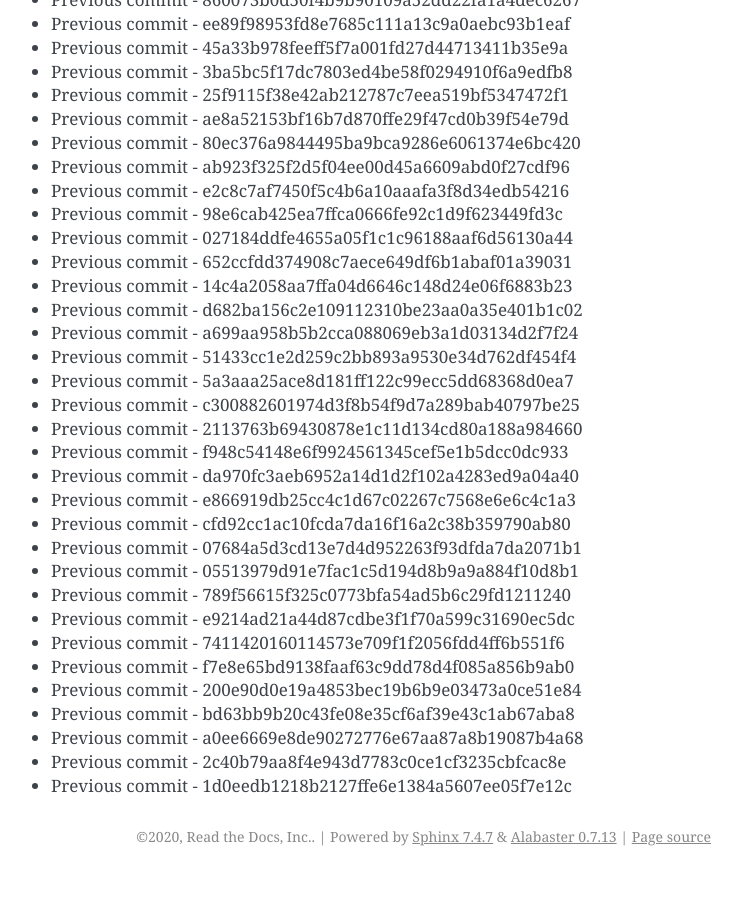
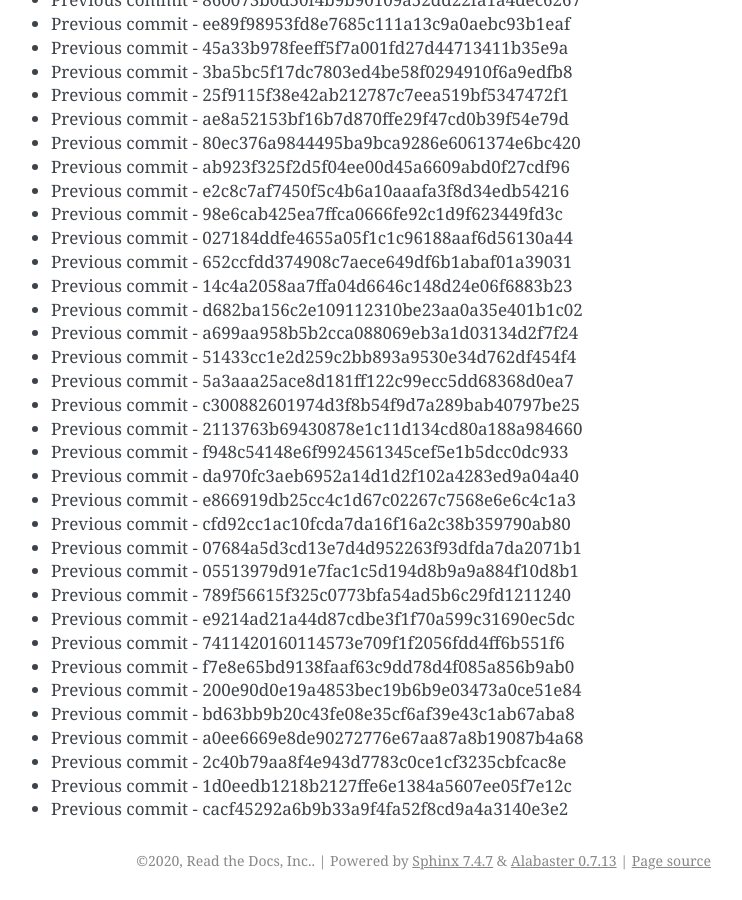
Before and after one commit to readthedocs/rtd-git-stresstest, a Sphinx documentation site: the page built from docs/updates.rst, in a window 1280 px wide and 900 px high, scrolled down 68286 px. Shown: the whole window, without its empty margins (399-1141 px from the left). Built offline with Sphinx 7.4.7, drawn with Linux system fonts in a browser that asks for light colours; before the commit the page ends 69162 px from its top, so only the background shows below that.

Commit message:
Generating commit from previous: cacf45292a6b9b33a9f4fa52f8cd9a4a3140e3e2

```diff
--- a/docs/updates.rst
+++ b/docs/updates.rst
@@ -2901,3 +2901,4 @@ It can be tested for any performance characteristics.
 * Previous commit - a0ee6669e8de90272776e67aa87a8b19087b4a68
 * Previous commit - 2c40b79aa8f4e943d7783c0ce1cf3235cbfcac8e
 * Previous commit - 1d0eedb1218b2127ffe6e1384a5607ee05f7e12c
+* Previous commit - cacf45292a6b9b33a9f4fa52f8cd9a4a3140e3e2
```
